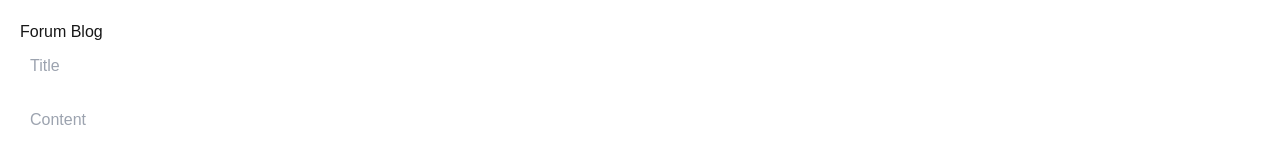
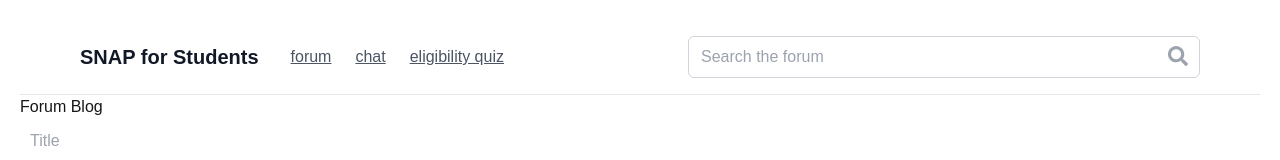
Before and after one commit to jaysonedu/devfest2025, a Next.js app: page /forum in a window 1280 px wide. Shown: the top 160 px of the page. Built offline with nearby package versions, Linux system fonts and the light colour scheme; no server answers.

Commit message:
Added headers to forum and chat page for easier navigation

```diff
--- a/src/app/chat/page.tsx
+++ b/src/app/chat/page.tsx
@@ -1,9 +1,12 @@
 import Link from "next/link";
 import Chatbot from "../../components/Chatbot";
+import Header from '../../components/Header'; // Import the Header component
+
 
 export default function ChatbotPage() {
   return (
     <div className="min-h-screen bg-gray-100 flex flex-col items-center justify-center p-4">
+      <Header /> {/* Include the Header component */}
       <Chatbot />
       <Link
         href="/"
--- a/src/app/forum/page.js
+++ b/src/app/forum/page.js
@@ -2,6 +2,7 @@
 import { useState, useEffect } from 'react';
 import { useSearchParams } from 'next/navigation';
 import axios from 'axios';
+import Header from '../../components/Header'; // Import the Header component
 
 const availableTags = [
   'qna',
@@ -125,6 +126,7 @@ export default function Forum() {
 
   return (
     <div style={{ padding: '20px', fontFamily: 'Arial, sans-serif' }}>
+      <Header /> {/* Include the Header component */}
       <h1>Forum Blog</h1>
 
       <form onSubmit={handleSubmit} style={{ marginBottom: '20px' }}>
```
